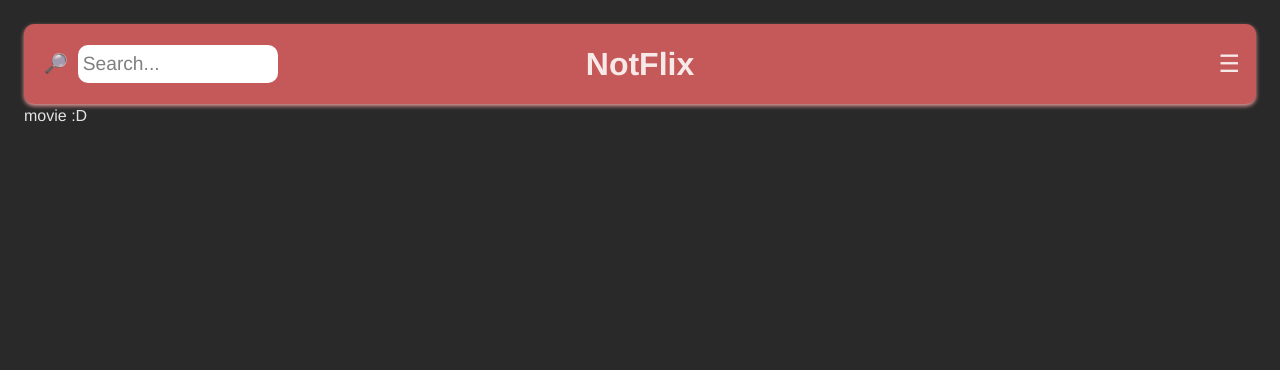
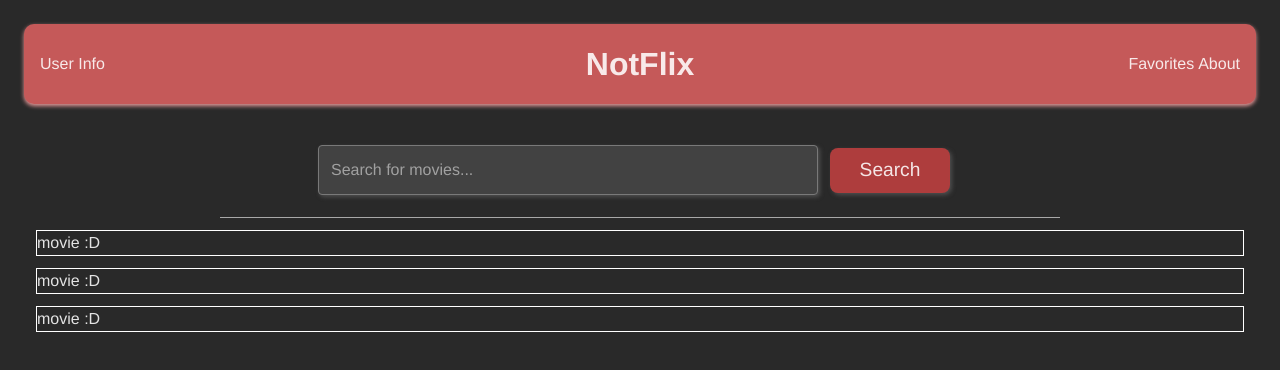
Before and after one commit to eirikbe01/not-flix, a React (Vite) app in the folder not-flix/: page / in a window 1280 px wide. Shown: the top 370 px of the page. Built offline with nearby package versions, Linux system fonts and the light colour scheme; no server answers.

Commit message:
:lipstick: Styling of the header and the search bar

```diff
--- a/not-flix/src/api/fetchFilms.ts
+++ b/not-flix/src/api/fetchFilms.ts
@@ -39,7 +39,7 @@ export interface FilmTMDb {
     genre_ids: number[];
 }
 
-interface TmdbResponse {
+export interface TmdbResponse {
     results: FilmTMDb[];
 }
 
--- a/not-flix/src/components/Header/Header.module.css
+++ b/not-flix/src/components/Header/Header.module.css
@@ -7,7 +7,7 @@
     width: 100%;
     background-color: hsl(0, 48%, 56%);
     border-radius: 10px;
-    box-shadow: 0 2px 4px rgba(255, 168, 168, 0.9);
+    box-shadow: 0 2px 4px hsla(0, 100%, 83%, 0.9);
 }
 
 .mainContainer,
@@ -18,16 +18,28 @@
 }
 
 .headerLeft {
+    display: flex;
+    justify-content: start;
+    align-items: flex-start;
     text-align: left;
+    margin: 16px;
 }
 
 
 .headerCenter {
+    display: flex;
+    justify-content: center;
+    align-items: center;
     text-align: center;
 }
 
 .headerRight {
+    display: flex;
+    align-items: end;
+    justify-content: flex-end;
     text-align: right;
+    gap: 4px;
+    margin: 16px;
 }
 
 .searchContainer {
@@ -51,10 +63,8 @@
 }
 
 
-.menuBtn {
-    background: none;
-    border: none;
-    font-size: 1.5rem;
-    cursor: pointer;
-    margin: 16px;
+.userInfo {
+    display: flex;
+    justify-content: center;
+    align-items: center;
 }
--- a/not-flix/src/components/Header/Header.tsx
+++ b/not-flix/src/components/Header/Header.tsx
@@ -6,7 +6,7 @@ export const Header = () => {
     return(
         <header className={styles.mainContainer}>
             <div className={styles.headerLeft}>
-                <SearchBar />
+                <p className={styles.userInfo}>User Info</p>
             </div>
 
             <div className={styles.headerCenter}
@@ -15,8 +15,11 @@ export const Header = () => {
             </div>
 
             <div className={styles.headerRight}>
-                <button className={styles.menuBtn}>
-                    ☰
+                <button>
+                    Favorites
+                </button>
+                <button>
+                    About
                 </button>
             </div>
         </header>
--- a/not-flix/src/components/MovieCard/MovieCard.module.css
+++ b/not-flix/src/components/MovieCard/MovieCard.module.css
@@ -0,0 +1,7 @@
+
+
+
+.movieCard {
+    border: 1px solid white;
+    margin: 12px;
+}
--- a/not-flix/src/components/MovieCard/MovieCard.tsx
+++ b/not-flix/src/components/MovieCard/MovieCard.tsx
@@ -1,13 +1,8 @@
-import { useState, useEffect } from 'react';
-import { FilmTMDb } from '../../api/fetchFilms';
-import { fetchFilmTMDbByTitle } from '../../api/fetchFilms';
-import { title } from 'process';
+import styles from './MovieCard.module.css';
 
-export const MovieCard = (titleSearch: string) => {
-
-    const [film, setFilm] = useState<FilmTMDb | undefined>(undefined);
+export const MovieCard = () => {
 
     return(
-        <div>movie :D</div>
+        <div className={styles.movieCard}>movie :D</div>
     );
 }
--- a/not-flix/src/components/SearchBar/SearchBar.module.css
+++ b/not-flix/src/components/SearchBar/SearchBar.module.css
@@ -5,32 +5,42 @@
     display: flex;
     align-items: center;
     justify-content: center;
+    margin-top: 32px;
 }
 
 .searchContainer {
     display: flex;
-    margin: 10px;
-    width: 100%;
+    justify-content: center;
+    align-items: center;
+    width: 840px;
+    padding-bottom: 12px;
+    border-bottom: 1px solid rgb(168, 168, 168);
 }
 
 .inputField {
-    background-color: white;
-    border-radius: 10px;
-    color: black;
-    padding: 0.3rem;
+    border-radius: 4px;
+    color: white;
     outline: none;
-    width: 200px;
-    font-size: 1.2rem;
+    width: 500px;
+    font-size: 1rem;
+    padding: 0px 12px;
+    height: 50px;
+    border: 1px solid rgb(121, 121, 121);
+    box-shadow: 2px 2px 4px hsl(0, 0%, 31%);
+    background-color: hsl(0, 0%, 26%);
 }
 
 .searchBtn {
-    padding-right: 10px;
-    padding-left: 10px;
-    border-radius: 25%;
+    padding: 8px 8px;
+    border-radius: 8px;
     font-size: 1.2rem;
+    background-color: hsl(0, 48%, 46%);
+    box-shadow: 2px 2px 4px hsl(0, 0%, 31%);
+    margin: 12px;
+    width: 120px;
 }
 
 .searchBtn:hover {
     cursor: pointer;
-
+    background-color: hsl(0, 48%, 56%);
 }
--- a/not-flix/src/components/SearchBar/SearchBar.tsx
+++ b/not-flix/src/components/SearchBar/SearchBar.tsx
@@ -1,20 +1,21 @@
 import { useState } from 'react';
 import styles from './SearchBar.module.css';
-import searchIcon from '../../assets/search.svg';
 
 
 export const SearchBar = () => {
     const [search, setSearch] = useState("");
 
     return(
+        <div className={styles.mainContainer}>
             <div className={styles.searchContainer}>
-            <button className={styles.searchBtn}>🔎</button>
                 <input
                     className={styles.inputField}
                     type="text"
-                placeholder="Search..."
+                    placeholder="Search for movies..."
                 >
                 </input>
+                <button className={styles.searchBtn}>Search</button>
+            </div>
         </div>
     );
 }
--- a/not-flix/src/pages/Home.tsx
+++ b/not-flix/src/pages/Home.tsx
@@ -1,9 +1,18 @@
+import { useState } from 'react';
+import { MovieCard } from '../components/MovieCard/MovieCard';
+import { SearchBar } from '../components/SearchBar/SearchBar';
+import type { TmdbResponse } from '../api/fetchFilms';
+import type { FilmTMDb } from '../api/fetchFilms';
 
-import { MovieCard } from '../components/MovieCard/MovieCard';
 
 export const Home = () => {
+
+
     return(
         <div>
+            <SearchBar />
+            <MovieCard />
+            <MovieCard />
             <MovieCard />
         </div>
     );
--- a/not-flix/src/pages/NotFound/NotFound.module.css
+++ b/not-flix/src/pages/NotFound/NotFound.module.css
@@ -7,13 +7,14 @@
     justify-content: center;
     align-items: center;
     flex-direction: column;
+    margin-top: 12px;
+    background-color: hsl(0, 0%, 16%);
 }
 .title {
     display: flex;
     justify-content: center;
     align-items: center;
     font-size: xx-large;
-    background-color: hsl(0, 0%, 16%);
     margin: 0 auto;
     padding: 10px;
     border-bottom: 1px solid white;
```
Lines whose indentation alone changed are shown as unchanged.
